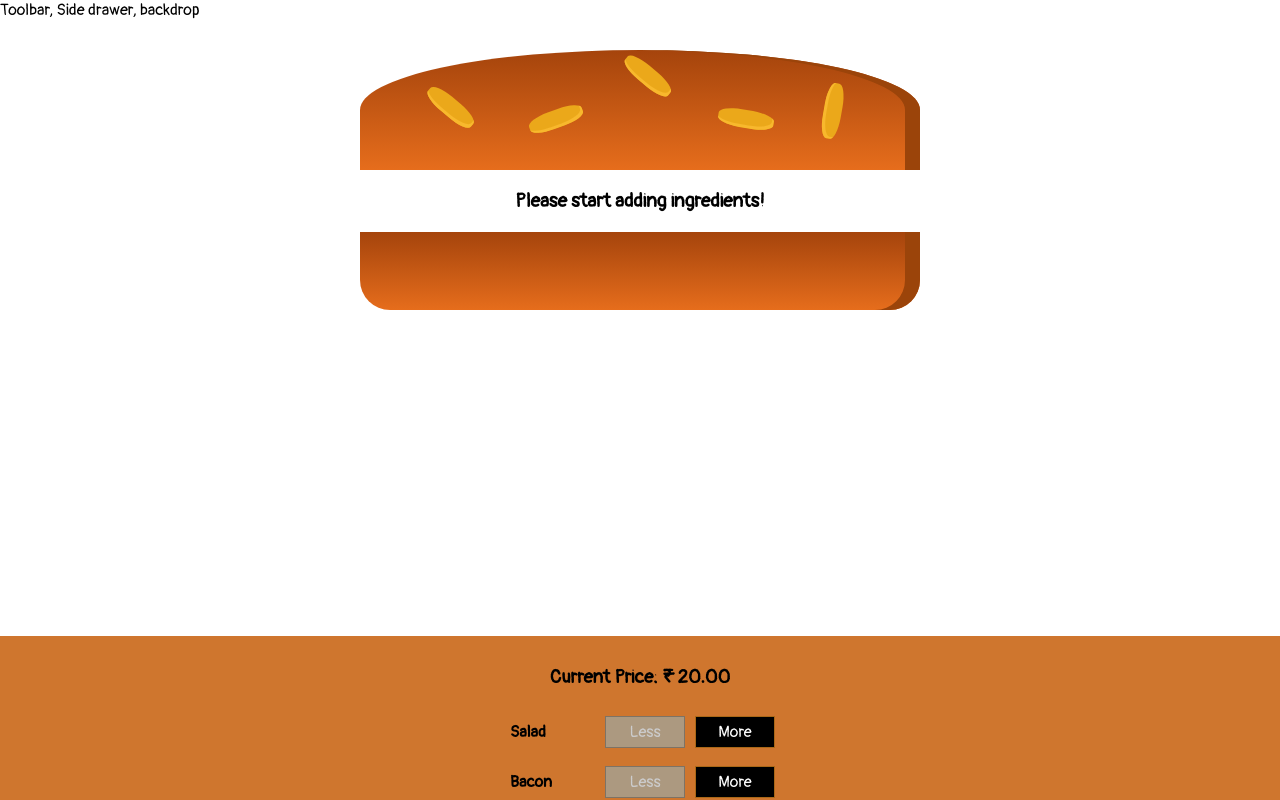
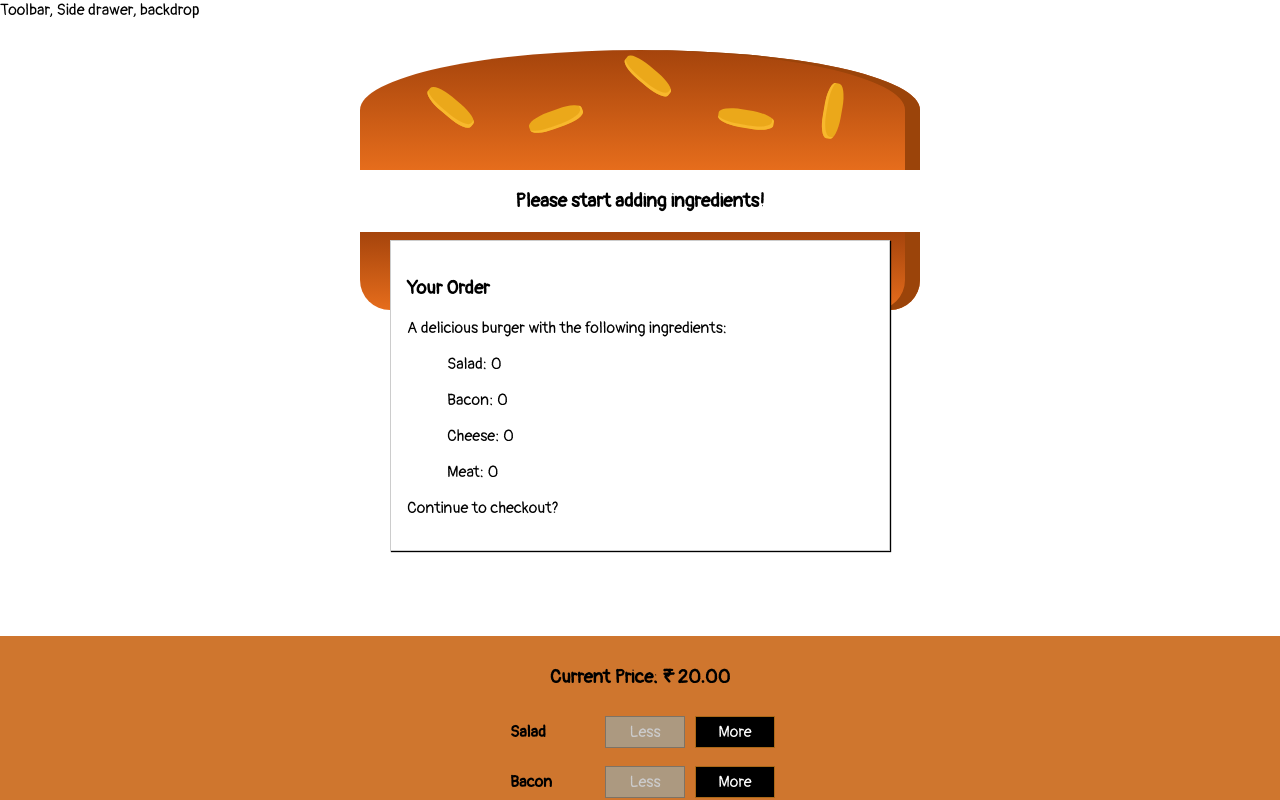
Before and after one commit to meghnavarma0/burger-maker, a React (Create React App) app: page / in a window 1280 px wide. Shown: the top 800 px of the page. Built offline with nearby package versions, Linux system fonts and the light colour scheme.

Commit message:
added order summary

```diff
--- /dev/null
+++ b/src/components/Burger/OrderSummary/OrderSummary.js
@@ -0,0 +1,23 @@
+import React from 'react';
+import Auxiliary from '../../../hoc/Auxiliary';
+
+const orderSummary = props => {
+	const ingredientSummary = Object.keys(props.ingredients).map(
+		(igKey, index) => (
+			<p key={index}>
+				<span style={{ textTransform: 'capitalize' }}>{igKey}</span>:{' '}
+				{props.ingredients[igKey]}
+			</p>
+		)
+	);
+	return (
+		<Auxiliary>
+			<h3>Your Order</h3>
+			<p>A delicious burger with the following ingredients:</p>
+			<ul>{ingredientSummary}</ul>
+			<p>Continue to checkout? </p>
+		</Auxiliary>
+	);
+};
+
+export default orderSummary;
--- a/src/containers/BurgerBuilder/BurgerBuilder.js
+++ b/src/containers/BurgerBuilder/BurgerBuilder.js
@@ -2,6 +2,8 @@
 import Auxiliary from '../../hoc/Auxiliary';
 import Burger from '../../components/Burger/Burger';
 import BuildControls from '../../components/Burger/BuildControls/BuildControls';
+import Modal from '../../components/UI/Modal/Modal';
+import OrderSummary from '../../components/Burger/OrderSummary/OrderSummary';
 const INGREDIENTS_PRICES = {
 	meat: 15,
 	cheese: 10,
@@ -72,6 +74,9 @@
 		}
 		return (
 			<Auxiliary>
+				<Modal>
+					<OrderSummary ingredients={this.state.ingredients} />
+				</Modal>
 				<Burger ingredients={this.state.ingredients} />
 				<BuildControls
 					addIngredient={this.addIngredientHandler}
```
